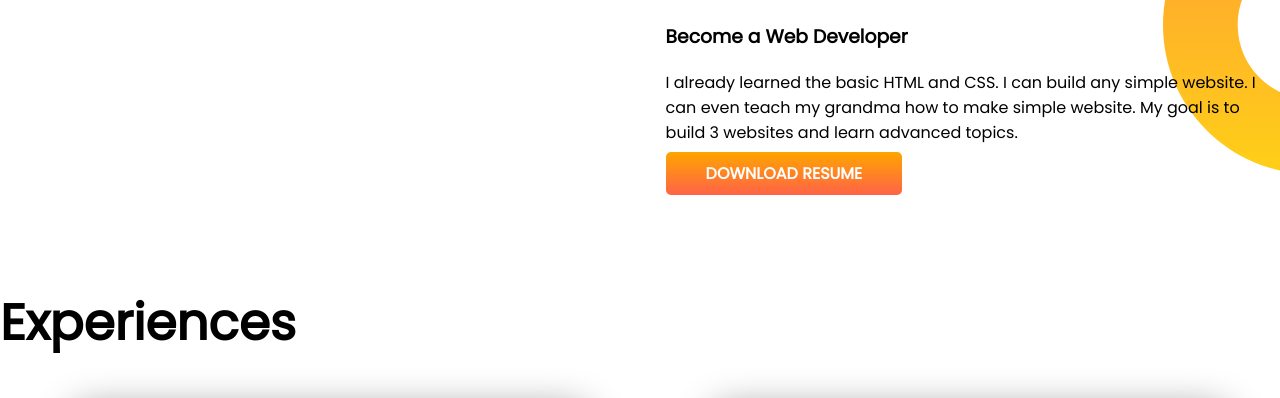
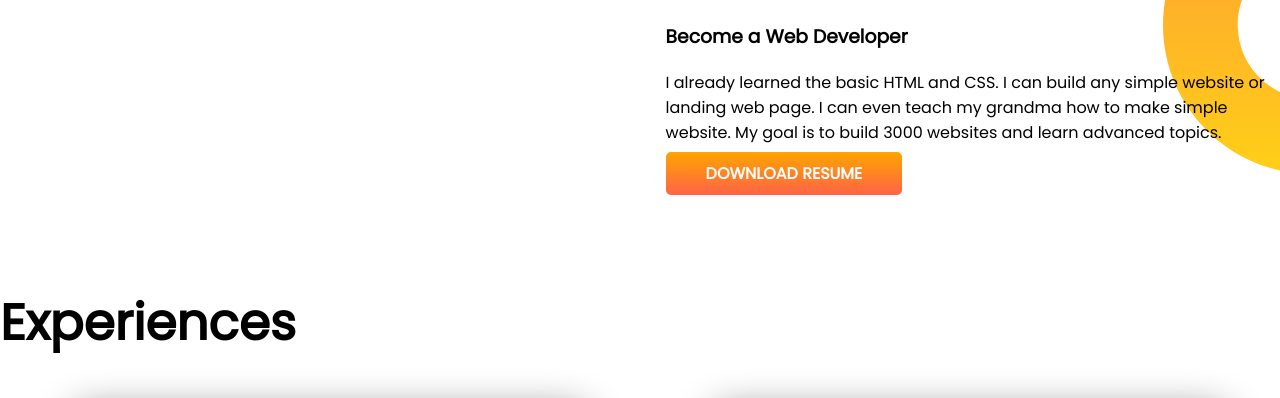
Before and after one commit to Mohammod-Ali/developer-portfolio, a plain HTML site: page index.html in a window 1280 px wide. Shown: the part 699-1097 px from the top of the page. Drawn offline with Linux system fonts and the light colour scheme.

Commit message:
text-addded

```diff
--- a/index.html
+++ b/index.html
@@ -22,7 +22,7 @@
         <h1><span class="orange-clr">Mohammod Ali</span> World</h1>
         <h3>Learning Programming on Programming Hero Community</h3>
         <p>
-          Hi,I am Mohammod Ali. I am a student of Pabna University of Science
+          Hi, I am Mohammod Ali. I am a student of Pabna University of Science
           and Technology. I learned programming from the programming hero
           community.I Hope my journey will be beautiful and I will be a
           Programmer INSHA-ALLAH.
@@ -42,8 +42,8 @@
         <h3>Become a Web Developer</h3>
         <p>
           I already learned the basic HTML and CSS. I can build any simple
-          website. I can even teach my grandma how to make simple website. My
-          goal is to build 3 websites and learn advanced topics.
+          website or landing web page. I can even teach my grandma how to make simple website. My
+          goal is to build 3000 websites and learn advanced topics.
         </p>
         <a class="link-btn" href="" target="_blank">DOWNLOAD RESUME</a>
       </div>
```
